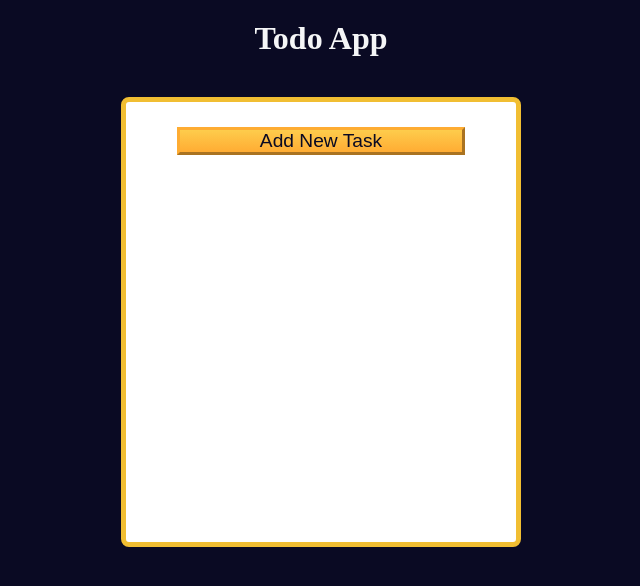
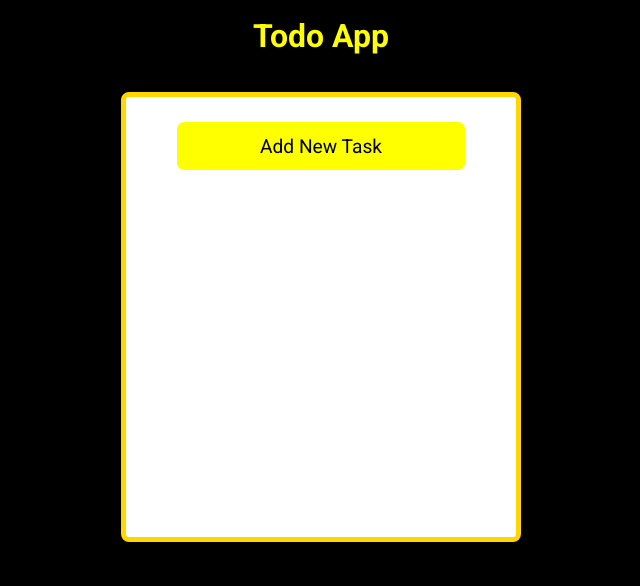
Before and after one commit to Imrana17/To-Do-App, a plain HTML site: page index.html in a window 1280 px wide. Shown: the whole page, without its empty margins (319-959 px from the left). Drawn offline with Linux system fonts and the light colour scheme.

Commit message:
Update styles.css

```diff
--- a/styles.css
+++ b/styles.css
@@ -1,9 +1,10 @@
+
 :root {
-    --white: #fff;
-    --light-grey: #f5f6f7;
-    --dark-grey: #0a0a23;
-    --yellow: #f1be32;
-    --golden-yellow: #feac32;
+    --white: white;
+    --light-grey: gold;
+    --dark-grey: rgb(0, 0, 0);
+    --yellow: gold;
+    --golden-yellow: yellow;
   }
 
   *,
@@ -25,9 +26,14 @@
     align-items: center;
   }
 
+
+
   h1 {
-    color: var(--light-grey);
+    color: var(--golden-yellow);
     margin: 20px 0 40px 0;
+    font-family: 'Roboto', sans-serif;
+    line-height: 100%;
+
   }
 
   .todo-app {
@@ -46,16 +52,22 @@
   .btn {
     cursor: pointer;
     width: 100px;
+    height: 60px;
     margin: 10px;
     color: var(--dark-grey);
     background-color: var(--golden-yellow);
-    background-image: linear-gradient(#fecc4c, #ffac33);
+    background-image: linear-gradient(var(--golden-yellow), var(--golden-yellow));
     border-color: var(--golden-yellow);
+    border-style: solid;
     border-width: 3px;
+    font-family: 'Roboto', sans-serif;
+    font-size: 50px;
+    font-weight: 500;
+    border-radius: 7px;
   }
 
   .btn:hover {
-    background-image: linear-gradient(#ffcc4c, #f89808);
+    background-image: linear-gradient(var(--golden-yellow), var(--golden-yellow));
   }
 
   .large-btn {
@@ -119,6 +131,7 @@
     margin-bottom: 5px;
     font-size: 1.3rem;
     font-weight: bold;
+    font-family: 'Roboto', sans-serif;
   }
 
   #title-input,
@@ -127,6 +140,13 @@
     width: 100%;
     margin-bottom: 10px;
     padding: 2px;
+    border: 1px solid var(--golden-yellow);
+  }
+
+  #title-input,
+  #date-input,
+  #description-input:focus {
+    outline: none;
   }
 
   #confirm-close-dialog {
@@ -149,10 +169,14 @@
   #tasks-container {
     height: 100%;
     overflow-y: auto;
+    font-family: 'Roboto', sans-serif;
+    margin: 5px;
+    line-height: 1.5;
+    font-weight: 400;
   }
 
   .task {
-    margin: 5px 0;
+    margin: 15px 0;
   }
 
   .hidden {
```
